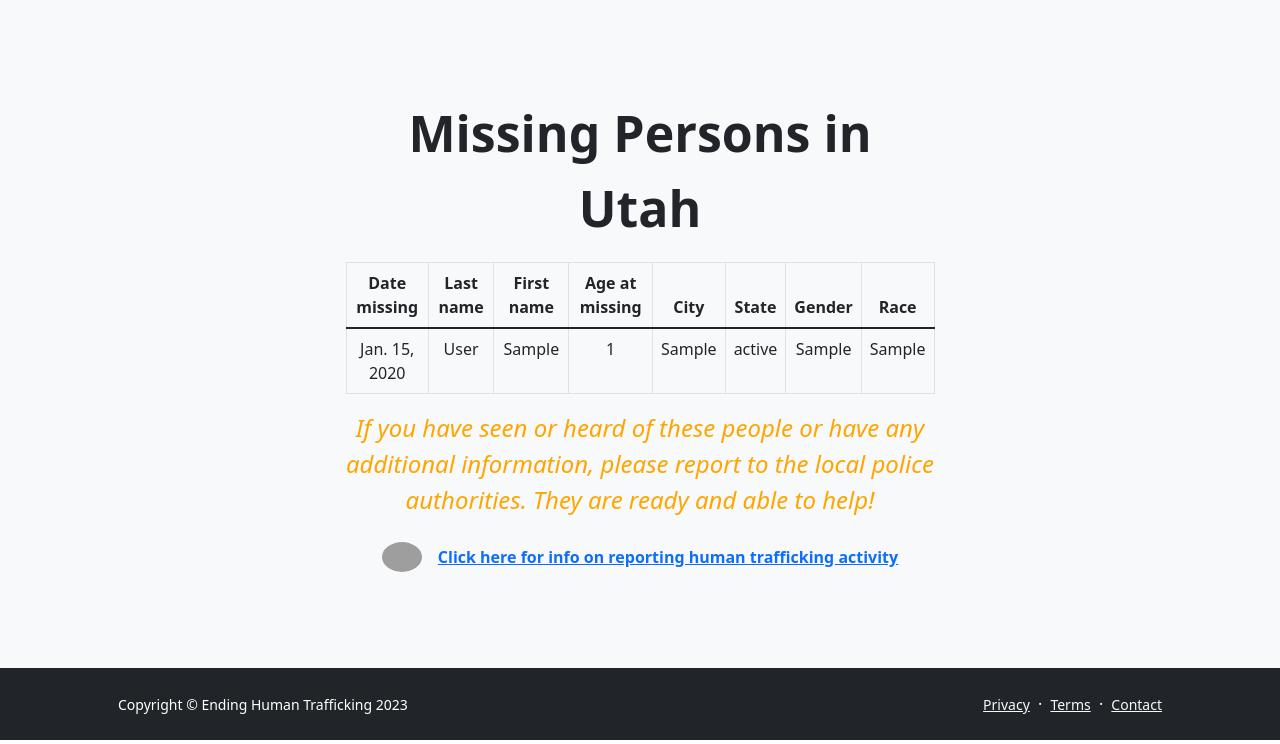
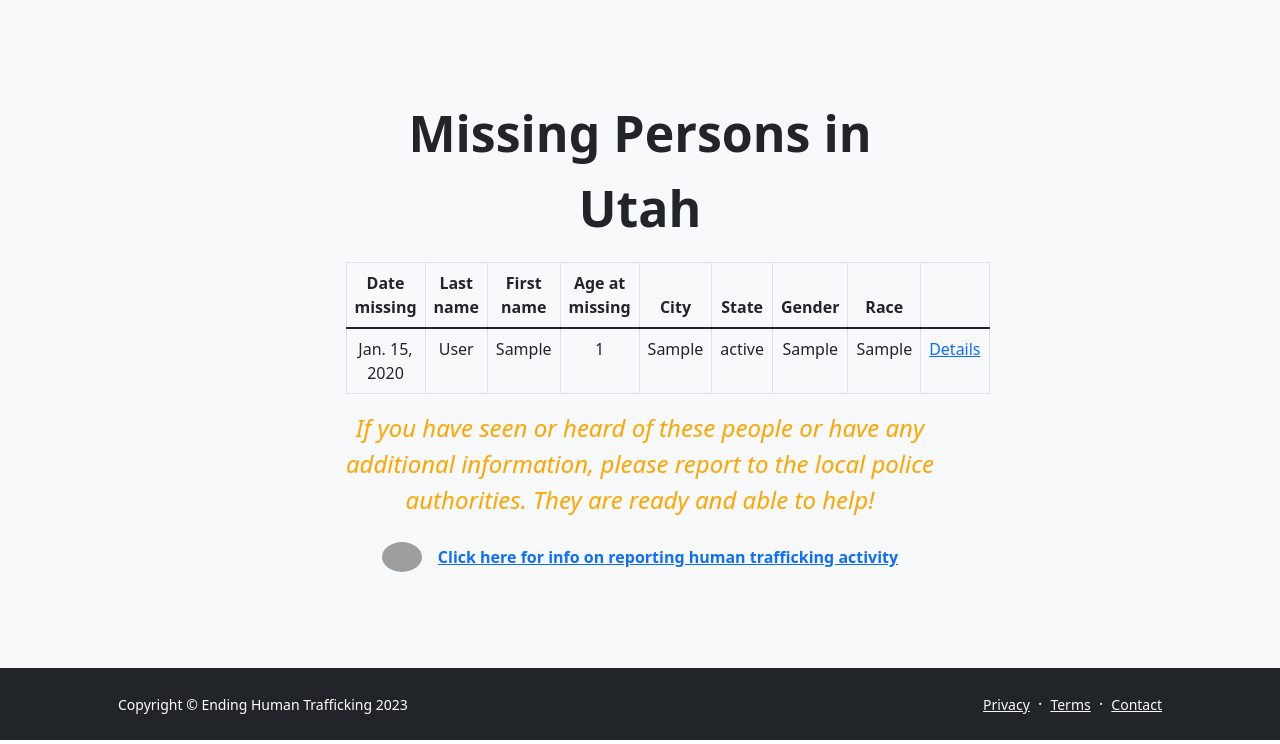
Before and after one commit to BZV83/missing-persons, a Django app: page /showPeople/ in a window 1280 px wide. Shown: the part 56-800 px from the top of the page. Run offline with Django 4.2, Linux system fonts and the light colour scheme; tables that the repository leaves empty hold one stand-in row (values such as "Sample post"); some libraries are stand-ins or nearby versions; grey boxes are pictures that could not be loaded.

Commit message:
Update showPeople.html

```diff
--- a/missing-persons/templates/pages/showPeople.html
+++ b/missing-persons/templates/pages/showPeople.html
@@ -18,6 +18,7 @@
                                     <th title="Field #6">State</th>
                                     <th title="Field #7">Gender</th>
                                     <th title="Field #8">Race</th>
+                                    <th></th>
                                     </tr></thead>
                                     <tbody>
                                     {% for oPerson in data %}
@@ -30,6 +31,7 @@
                                     <td>{{oPerson.state}}</td>
                                     <td>{{oPerson.gender}}</td>
                                     <td>{{oPerson.race}}</td>
+                                    <td ><a href="{% url 'displayPerson' id=oPerson.id %}">Details</a></td>
                                     </tr>
                                     {% endfor %}
                                 </tbody></table>
```
